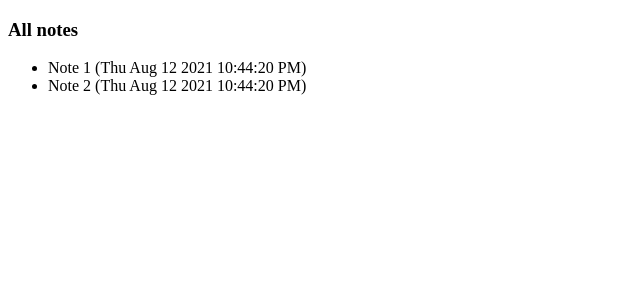
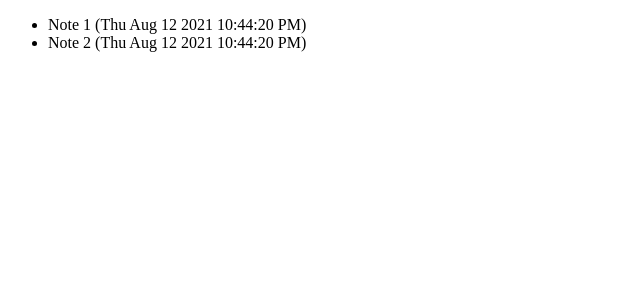
Before and after one commit to LarysaDoroshenko/notes-ui, an Angular app: page / in a window 1280 px wide. Shown: the top 300 px of the page, without its empty margins (0-640 px from the left). Built offline with nearby package versions, Linux system fonts and the light colour scheme.

Commit message:
chore: add a note-list component

```diff
--- a/src/app/app.module.ts
+++ b/src/app/app.module.ts
@@ -5,11 +5,13 @@ import {AppRoutingModule} from './app-routing.module';
 import {AppComponent} from './app.component';
 import {NoteContainerComponent} from './container/notes/note-container.component';
 import {NoteService} from './service/note-service';
+import {NoteListComponent} from './component/note-list/note-list.component';
 
 @NgModule({
   declarations: [
     AppComponent,
-    NoteContainerComponent
+    NoteContainerComponent,
+    NoteListComponent
   ],
   imports: [
     BrowserModule,
--- /dev/null
+++ b/src/app/component/note-list/note-list.component.html
@@ -0,0 +1,5 @@
+<ul>
+  <li *ngFor="let note of notes">{{note.content}}
+    ({{note.createdAt.toDateString()}} {{note.createdAt.toLocaleTimeString()}})
+  </li>
+</ul>
--- a/src/app/container/notes/note-container.component.html
+++ b/src/app/container/notes/note-container.component.html
@@ -1,5 +1 @@
-<h3>All notes</h3>
-
-<ul>
-  <li *ngFor="let note of notes">{{note.content}} ({{note.createdAt.toDateString()}} {{note.createdAt.toLocaleTimeString()}})</li>
-</ul>
+<app-note-list [notes]="notes"></app-note-list>
```
Also changed, not shown: src/app/component/note-list/note-list.component.ts (added, +12 -0 lines).
